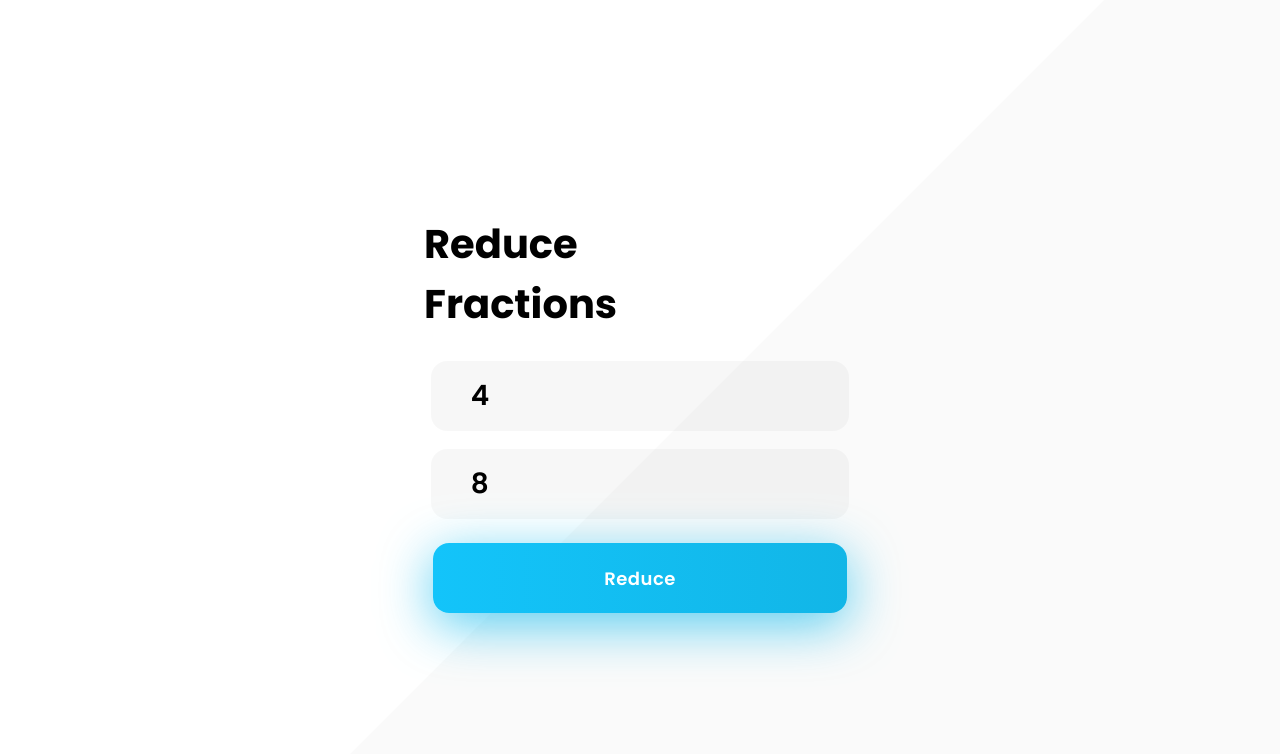
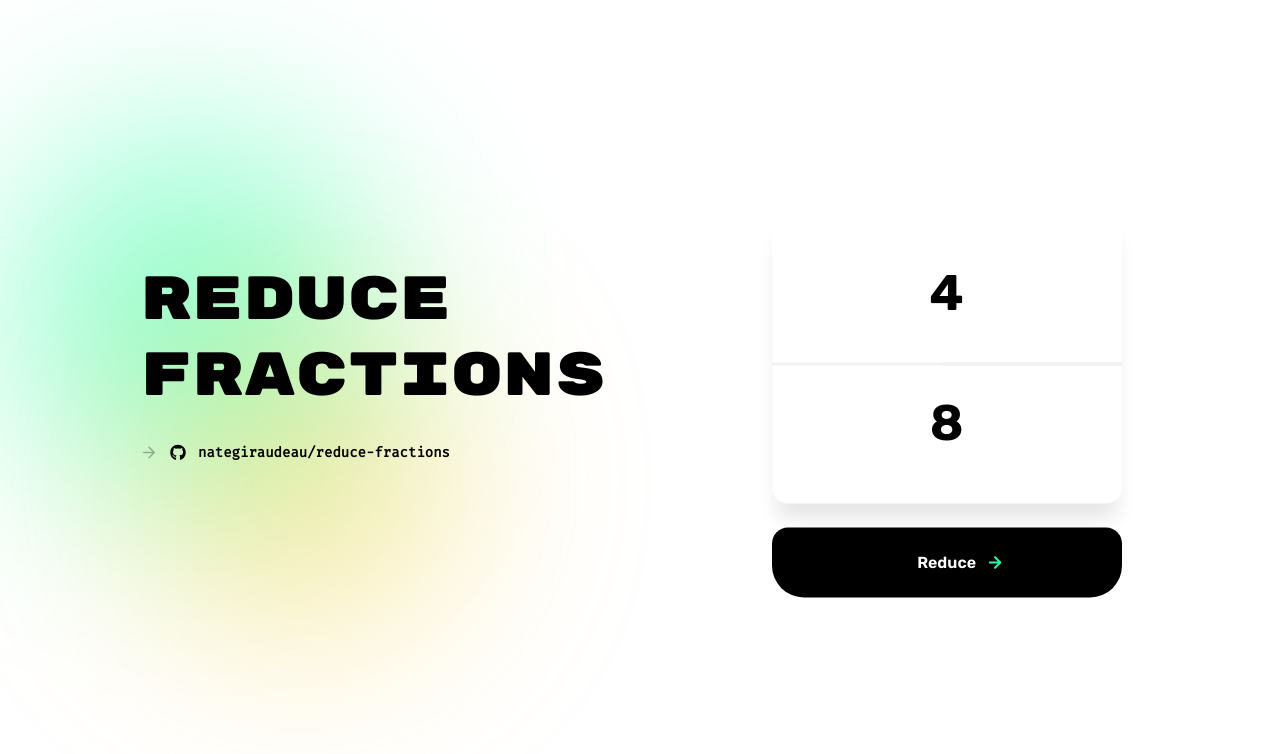
Before and after one commit to nategiraudeau/reduce-fractions, a Next.js app: page / in a window 1280 px wide. Shown: the top 754 px of the page. Built offline with nearby package versions, Linux system fonts and the light colour scheme.

Commit message:
redesign

```diff
--- a/pages/_app.tsx
+++ b/pages/_app.tsx
@@ -2,15 +2,14 @@ import React from 'react';
 import type { AppProps } from 'next/app';
 import Head from 'next/head';
 
-import '../css/index.css';
-import '../css/form.css';
+import '../scss/index.scss';
 
 export default function _App({ Component, pageProps }: AppProps) {
     return (
         <div>
             <Head>
                 <title>Reduce Fractions</title>
-                <link href="https://fonts.googleapis.com/css2?family=Poppins:wght@100;200;300;400;500;600;700;800;900&display=swap" rel="stylesheet" />
+                <link href="https://fonts.googleapis.com/css2?family=Rubik:wght@100;200;300;400;500;600;700;800;900&family=Rubik+Mono+One&family=Roboto+Mono:wght@400;500;600;700;800&family=Fira+Mono&display=swap" rel="stylesheet" />
             </Head>
             <Component {...pageProps} />
         </div>
--- a/pages/index.tsx
+++ b/pages/index.tsx
@@ -1,10 +1,15 @@
+import { faGithub } from '@fortawesome/free-brands-svg-icons';
+import { FontAwesomeIcon } from '@fortawesome/react-fontawesome';
 import React, { useState } from 'react';
+import * as Icons from 'react-feather';
 
 import reduceFraction from '../reduceFraction';
 
 const _: React.FC = () => {
     const [numerator, setNumerator] = useState<number | undefined>(4);
     const [denominator, setDenominator] = useState<number | undefined>(8);
+    const [newFraction, setNewFraction] = useState<[number, number]>([1, 1]);
+    const [animate, setAnimate] = useState(false);
 
     function handleChangeNumerator(v: string) {
         const value = Number.parseInt(v);
@@ -27,19 +32,46 @@ const _: React.FC = () => {
     }
 
     return (
-        <div className="App">
-            <div className="background-triangle"></div>
+        <div className={`_app${animate ? ' animate' : ''}`}>
+            <div className="circle-green"></div>
+            <div className="circle-yellow"></div>
+            <div className="header">
+                <h1>Reduce <br /> Fractions </h1>
+                <div>
+                    <a href="https://github.com/nategiraudeau/reduce-fractions" rel="noopener noreferrer" target="_blank" className="github">
+                        <Icons.ArrowRight opacity={0.3} size={18} />
+                        <FontAwesomeIcon width={20} icon={faGithub} />
+                        <h4>nategiraudeau/reduce-fractions</h4>
+                    </a>
+                </div>
+            </div>
             <div className="form">
-                <h1>Reduce <br /> Fractions</h1>
-                <div className="inputs">
-                    <input value={numerator} onChange={(e) => handleChangeNumerator(e.target.value)} />
-                    <hr style={{ opacity: '0', }} className="fraction-divider"></hr>
-                    <input value={denominator} onChange={(e) => handleChangeDenominator(e.target.value)} />
-                    <button onClick={() => {
+                <div className="inputs-container">
+                    <div className="inputs">
+                        <input value={numerator} onChange={(e) => handleChangeNumerator(e.target.value)} />
+                        <input value={denominator} onChange={(e) => handleChangeDenominator(e.target.value)} />
+                    </div>
+                    <div className="inputs-new">
+                        <input value={newFraction[0]} />
+                        <input value={newFraction[1]} />
+                    </div>
+                </div>
+                <button onClick={async () => {
+                    if (!animate) {
                         const fraction = reduceFraction(numerator, denominator);
+                        if (numerator === fraction[0] && denominator === fraction[1]) {
+                            return;
+                        }
+                        setNewFraction(fraction);
+                        setAnimate(true);
+                        await new Promise((resolve, reject) => {
+                            setTimeout(resolve, 600);
+                        });
                         setNumerator(fraction[0]);
                         setDenominator(fraction[1]);
-                    }}>Reduce</button></div>
+                        setAnimate(false);
+                    }
+                }}><Icons.ArrowRight size={18} visibility="hidden" /> <span className="label">Reduce</span> <span className="icon"><Icons.ArrowRight strokeWidth={2.5} size={18} /></span></button>
             </div>
         </div>
     );
--- /dev/null
+++ b/scss/index.scss
@@ -0,0 +1,375 @@
+html {
+    -webkit-tap-highlight-color: transparent;
+}
+
+body {
+    margin: 0;
+    font-family: "Rubik", -apple-system, BlinkMacSystemFont, "Segoe UI", Roboto, Oxygen, Ubuntu,
+        Cantarell, "Open Sans", "Helvetica Neue", sans-serif;
+}
+
+._app {
+    margin: auto;
+    position: absolute;
+    top: 50%;
+    left: 50%;
+    transform: translate(-50%, -50%);
+    max-width: 1280px;
+    max-height: 721px;
+    width: 100vw;
+    height: 100vh;
+    display: flex;
+    align-items: center;
+    justify-content: center;
+    gap: 20px;
+
+    .circle-green,
+    .circle-yellow {
+        width: 360px;
+        height: 360px;
+        position: absolute;
+        z-index: -1;
+        border-radius: 50%;
+        filter: blur(100px);
+    }
+
+    .circle-green {
+        background: rgb(36, 255, 167);
+        opacity: 0.51;
+        top: 93px;
+        left: 11px;
+        // animation: slide-up 3s, fade-in-51 3s;
+    }
+
+    .circle-yellow {
+        background: rgb(255, 195, 0);
+        opacity: 0.34;
+        width: 320px;
+        height: 320px;
+        top: 280px;
+        left: 140px;
+        // animation: fade-in 3s;
+    }
+
+    .header {
+        width: 50%;
+        display: flex;
+        flex-direction: column;
+        margin: 0;
+        padding: 0 0 100px 140px;
+
+        h1 {
+            box-sizing: border-box;
+            font-family: "Rubik Mono One", -apple-system, BlinkMacSystemFont, "Segoe UI", Roboto,
+                Oxygen, Ubuntu, Cantarell, "Open Sans", "Helvetica Neue", sans-serif;
+            font-weight: 500;
+            font-size: 61px;
+            margin-bottom: 12px;
+        }
+
+        .github {
+            display: inline-flex;
+            align-items: center;
+            gap: 12px;
+            color: black;
+            text-decoration: none;
+            transition: opacity 0.2s;
+
+            h4 {
+                display: inline-flex;
+                font-size: 14px;
+                font-family: "Fira Mono", "Courier New", Courier, monospace;
+            }
+        }
+
+        .github:hover {
+            opacity: 0.6;
+        }
+
+        .github:active {
+            transition: opacity 0.1s;
+            opacity: 0.3;
+        }
+    }
+
+    .form {
+        width: 50%;
+        display: flex;
+        align-items: center;
+        justify-content: center;
+        flex-direction: column;
+        box-sizing: border-box;
+        gap: 24px;
+        padding-right: 100px;
+
+        .inputs-container {
+            width: 100%;
+            max-width: 350px;
+            height: 300px;
+            display: flex;
+            box-shadow: 0 20px 20px -5px rgba(black, 0.1);
+            // background: rgba(black, 0.05);
+            background: white;
+            // border: 1px solid rgba(black, 0.03);
+            border-bottom: 0;
+            border-radius: 16px;
+            border-top-left-radius: 36px;
+            border-top-right-radius: 36px;
+            overflow: hidden;
+        }
+
+        .inputs,
+        .inputs-new {
+            position: relative;
+            width: 100%;
+            max-width: 350px;
+            height: 300px;
+            flex-shrink: 0;
+            display: flex;
+            flex-direction: column;
+            gap: 0;
+
+            input {
+                width: 100%;
+                margin: 0;
+                outline: none;
+                padding-top: 20px;
+                box-sizing: border-box;
+                border: none;
+                background: rgba(black, 0);
+                text-align: center;
+                font-family: "Rubik", -apple-system, BlinkMacSystemFont, "Segoe UI", Roboto, Oxygen,
+                    Ubuntu, Cantarell, "Open Sans", "Helvetica Neue", sans-serif;
+                font-weight: 700;
+                font-size: 50px;
+                transition: background-color 0.2s;
+            }
+
+            input:first-child {
+                position: relative;
+                height: 53%;
+            }
+
+            input:last-child {
+                height: 47%;
+                padding: 0 0 20px;
+            }
+
+            input:hover,
+            input:focus {
+                background: rgba(black, 0.03);
+            }
+        }
+
+        .inputs::after,
+        .inputs-new::after {
+            content: "";
+            display: block;
+            position: absolute;
+            top: 53%;
+            left: -180px;
+            right: -180px;
+            height: 3px;
+            background: #f2f2f2;
+        }
+
+        .inputs-new {
+            pointer-events: none;
+        }
+
+        button {
+            outline: none;
+            border: none;
+            background: black;
+            height: 70px;
+            width: 100%;
+            max-width: 350px;
+            border-radius: 16px;
+            border-bottom-left-radius: 32px;
+            border-bottom-right-radius: 32px;
+            color: white;
+            font-size: 16px;
+            font-weight: 600;
+            cursor: pointer;
+            display: flex;
+            align-items: center;
+            justify-content: center;
+            gap: 10px;
+            font-family: "Rubik", -apple-system, BlinkMacSystemFont, "Segoe UI", Roboto, Oxygen,
+                Ubuntu, Cantarell, "Open Sans", "Helvetica Neue", sans-serif;
+
+            .label {
+                transition: color 0.2s, transform 0.5s cubic-bezier(0.23, 0.84, 0, 1);
+            }
+
+            .icon {
+                display: flex;
+                color: rgb(36, 255, 167);
+                transition: color 0.2s, transform 0.5s cubic-bezier(0.23, 0.84, 0, 1);
+            }
+        }
+
+        button:hover {
+            .label {
+                transform: translate(5px, -2px);
+            }
+
+            .icon {
+                color: rgb(238, 190, 101);
+                transform: translate(7px, -3px) rotate(-5deg);
+            }
+        }
+
+        button:active {
+            transition-duration: 0.1s;
+
+            .label {
+                transition-duration: 0.2s;
+                transform: translate(1px, 3px);
+            }
+
+            .icon {
+                transition-duration: 0.2s;
+                transform: translate(2px, 5px) rotate(6deg);
+            }
+        }
+    }
+}
+
+._app.animate {
+    .inputs,
+    .inputs-new {
+        transform: translateX(-350px);
+        transition: transform 0.45s cubic-bezier(0.23, 0.84, 0, 1);
+    }
+
+    .inputs {
+        transition: transform 0.1s cubic-bezier(0.8, 0.36, 0.96, 0.78);
+    }
+
+    .inputs-new {
+        transition-delay: 0.1s;
+    }
+}
+
+@keyframes slide-up {
+    0% {
+        transform: translateY(200px);
+    }
+
+    100% {
+        transform: none;
+    }
+}
+
+@-webkit-keyframes slide-up {
+    0% {
+        transform: translateY(200px);
+    }
+
+    100% {
+        transform: none;
+    }
+}
+
+@-moz-keyframes slide-up {
+    0% {
+        transform: translateY(200px);
+    }
+
+    100% {
+        transform: none;
+    }
+}
+
+@-o-keyframes slide-up {
+    0% {
+        transform: translateY(200px);
+    }
+
+    100% {
+        transform: none;
+    }
+}
+
+@keyframes fade-in {
+    0% {
+        opacity: 0;
+    }
+
+    100% {
+        opacity: 0.34;
+    }
+}
+
+@-webkit-keyframes fade-in {
+    0% {
+        opacity: 0;
+    }
+
+    100% {
+        opacity: 0.34;
+    }
+}
+
+@-moz-keyframes fade-in {
+    0% {
+        opacity: 0;
+    }
+
+    100% {
+        opacity: 0.34;
+    }
+}
+
+@-o-keyframes fade-in {
+    0% {
+        opacity: 0;
+    }
+
+    100% {
+        opacity: 0.34;
+    }
+}
+
+// ----
+
+@keyframes fade-in-51 {
+    0% {
+        opacity: 0;
+    }
+
+    100% {
+        opacity: 0.51;
+    }
+}
+
+@-webkit-keyframes fade-in-51 {
+    0% {
+        opacity: 0;
+    }
+
+    100% {
+        opacity: 0.51;
+    }
+}
+
+@-moz-keyframes fade-in-51 {
+    0% {
+        opacity: 0;
+    }
+
+    100% {
+        opacity: 0.51;
+    }
+}
+
+@-o-keyframes fade-in-51 {
+    0% {
+        opacity: 0;
+    }
+
+    100% {
+        opacity: 0.51;
+    }
+}
```
Also changed, not shown: package.json (+8 -1 lines), 1 other file (tests, documents, lock files or other folders).
